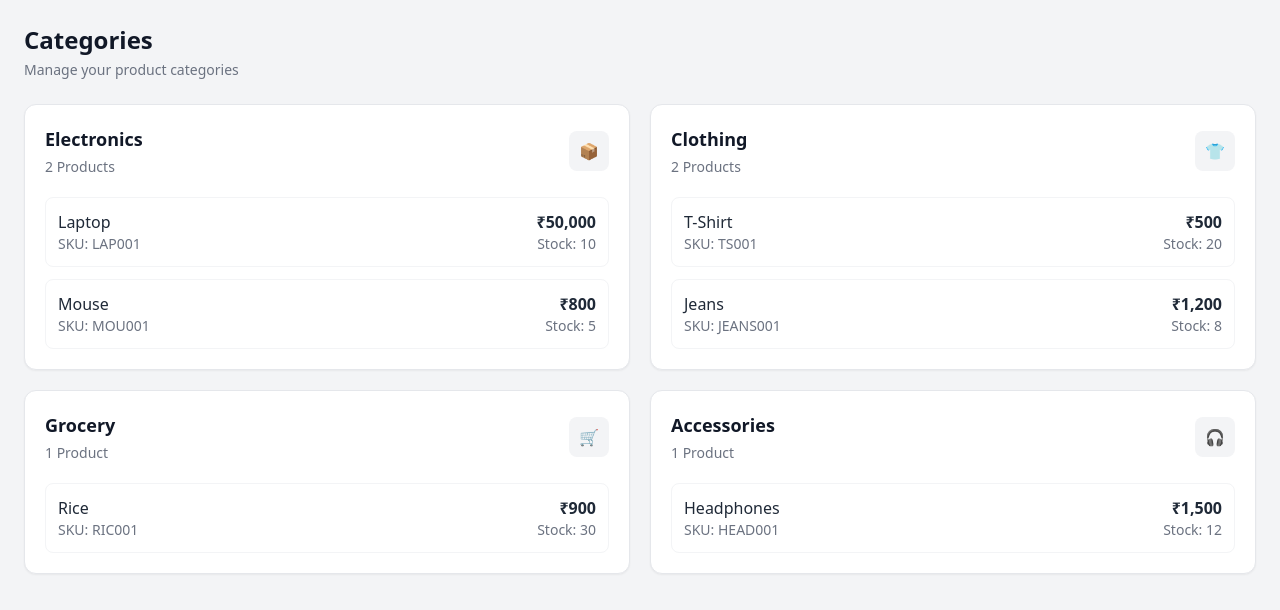
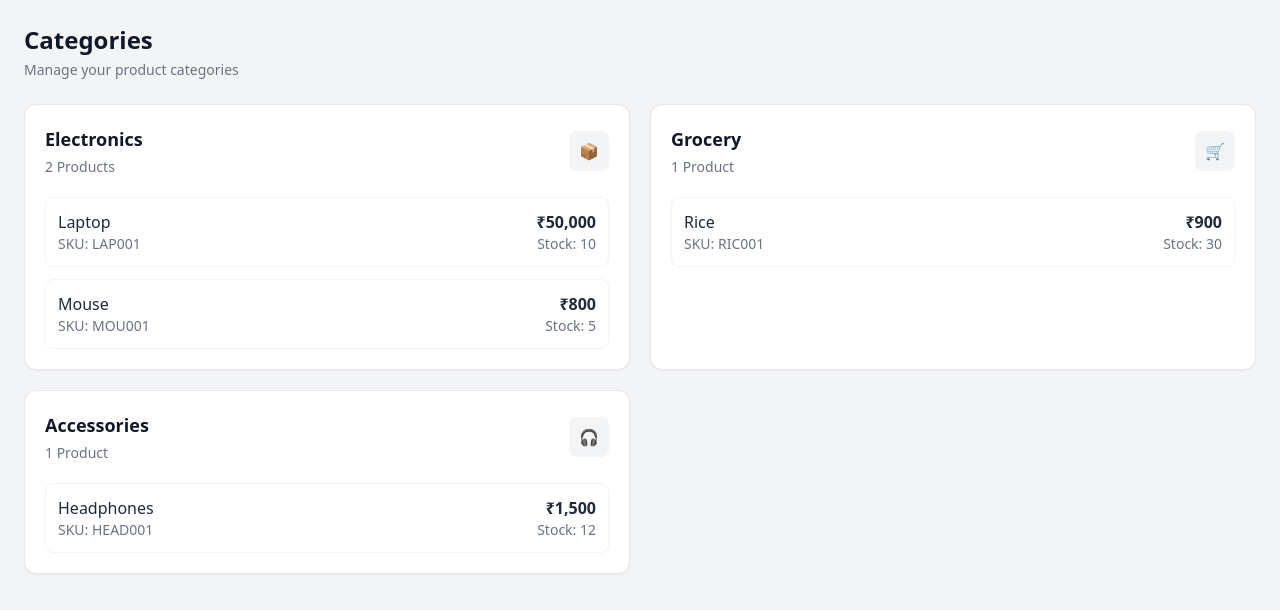
Before and after one commit to azlancodeshere/inventory-management, a React app in the folder frontend/: page /categories in a window 1280 px wide. Shown: the top 610 px of the page. Built offline with nearby package versions, Linux system fonts and the light colour scheme; no server answers; the HTML template or start-up script is replaced by a standard one.

Commit message:
removing clothing parts

```diff
--- a/frontend/src/pages/Categories/CategoriesPage.jsx
+++ b/frontend/src/pages/Categories/CategoriesPage.jsx
@@ -152,97 +152,6 @@ const CategoriesPage = () => {
 
 
                     {/* Clothing */}
-                    <div className="bg-white border border-gray-200 rounded-xl p-4 sm:p-5 shadow-sm">
-
-                        <div className="flex items-center justify-between mb-5">
-
-                            <div>
-
-                                <h2 className="text-lg font-semibold text-gray-900">
-                                    Clothing
-                                </h2>
-
-                                <p className="text-sm text-gray-500 mt-1">
-                                    2 Products
-                                </p>
-
-                            </div>
-
-
-                            <div className="w-10 h-10 bg-gray-100 rounded-lg flex items-center justify-center">
-                                👕
-                            </div>
-
-                        </div>
-
-
-                        <div className="space-y-3">
-
-
-                            {/* T-Shirt */}
-                            <div className="flex flex-col sm:flex-row sm:items-center sm:justify-between gap-3 border border-gray-100 rounded-lg p-3">
-
-                                <div>
-
-                                    <h3 className="font-medium text-gray-800">
-                                        T-Shirt
-                                    </h3>
-
-                                    <p className="text-sm text-gray-500">
-                                        SKU: TS001
-                                    </p>
-
-                                </div>
-
-
-                                <div className="text-left sm:text-right">
-
-                                    <p className="font-semibold text-gray-800">
-                                        ₹500
-                                    </p>
-
-                                    <p className="text-sm text-gray-500">
-                                        Stock: 20
-                                    </p>
-
-                                </div>
-
-                            </div>
-
-
-                            {/* Jeans */}
-                            <div className="flex flex-col sm:flex-row sm:items-center sm:justify-between gap-3 border border-gray-100 rounded-lg p-3">
-
-                                <div>
-
-                                    <h3 className="font-medium text-gray-800">
-                                        Jeans
-                                    </h3>
-
-                                    <p className="text-sm text-gray-500">
-                                        SKU: JEANS001
-                                    </p>
-
-                                </div>
-
-
-                                <div className="text-left sm:text-right">
-
-                                    <p className="font-semibold text-gray-800">
-                                        ₹1,200
-                                    </p>
-
-                                    <p className="text-sm text-gray-500">
-                                        Stock: 8
-                                    </p>
-
-                                </div>
-
-                            </div>
-
-                        </div>
-
-                    </div>
 
 
                     {/* Grocery */}
```
